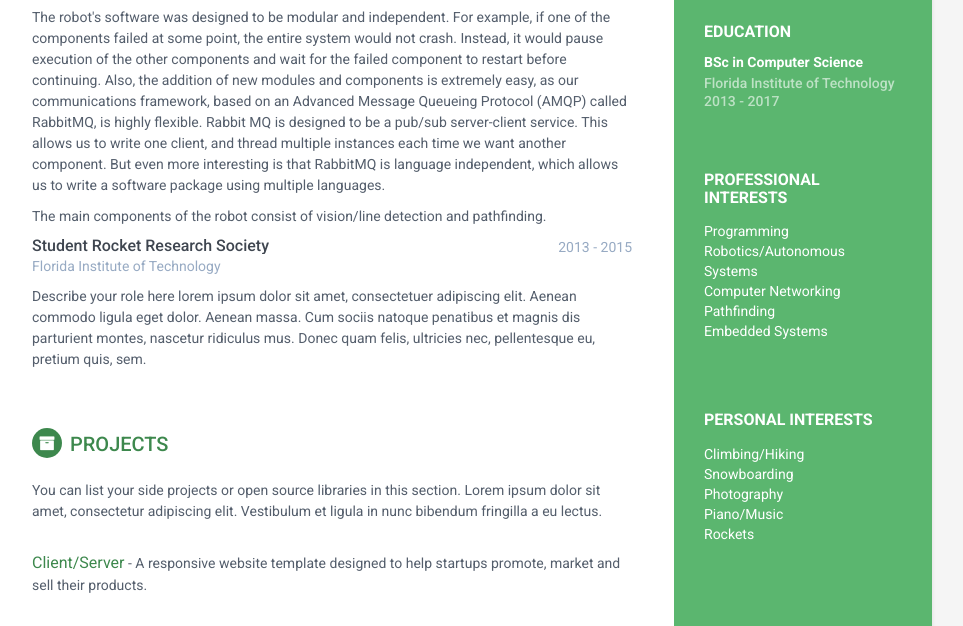
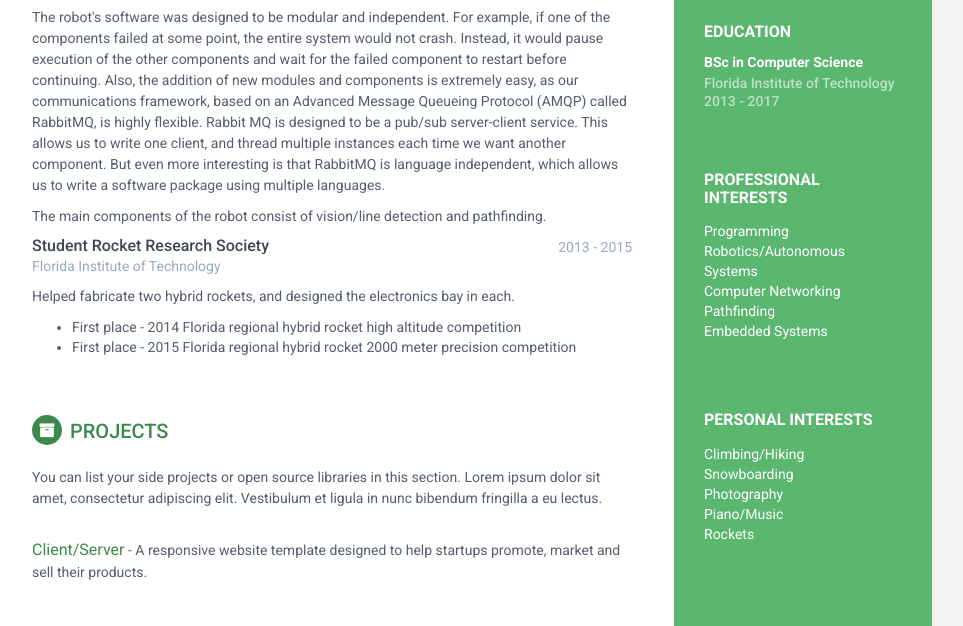
Before and after one commit to ahill2013/ahill2013.github.io, a plain HTML site: page index.html in a window 1280 px wide. Shown: the part 471-1097 px from the top of the page, without its empty margins (188-1151 px from the left). Drawn offline with Linux system fonts and the light colour scheme.

Commit message:
Added context to SRRC

```diff
--- a/index.html
+++ b/index.html
@@ -10,7 +10,7 @@
     <meta name="viewport" content="width=device-width, initial-scale=1.0">
     <meta name="description" content="Adam Hill's Resume/Professional Website">
     <meta name="author" content="Xiaoying Riley at 3rd Wave Media, Adam Hill">
-    <link rel="shortcut icon" href="favicon.ico">
+    <!--<link rel="shortcut icon" href="favicon.ico">-->
     <link href='https://fonts.googleapis.com/css?family=Roboto:400,500,400italic,300italic,300,500italic,700,700italic,900,900italic' rel='stylesheet' type='text/css'>
     <!-- Global CSS -->
     <link rel="stylesheet" href="assets/plugins/bootstrap/css/bootstrap.min.css">
@@ -128,7 +128,11 @@
                         <div class="company">Florida Institute of Technology</div>
                     </div><!--//meta-->
                     <div class="details">
-                        <p>Describe your role here lorem ipsum dolor sit amet, consectetuer adipiscing elit. Aenean commodo ligula eget dolor. Aenean massa. Cum sociis natoque penatibus et magnis dis parturient montes, nascetur ridiculus mus. Donec quam felis, ultricies nec, pellentesque eu, pretium quis, sem.</p>
+                        <p>Helped fabricate two hybrid rockets, and designed the electronics bay in each.</p>
+                        <ul style="list-style-type:disc">
+                            <li>First place - 2014 Florida regional hybrid rocket high altitude competition</li>
+                            <li>First place - 2015 Florida regional hybrid rocket 2000 meter precision competition</li>
+                        </ul>
 
                     </div><!--//details-->
                 </div><!--//item-->
```
